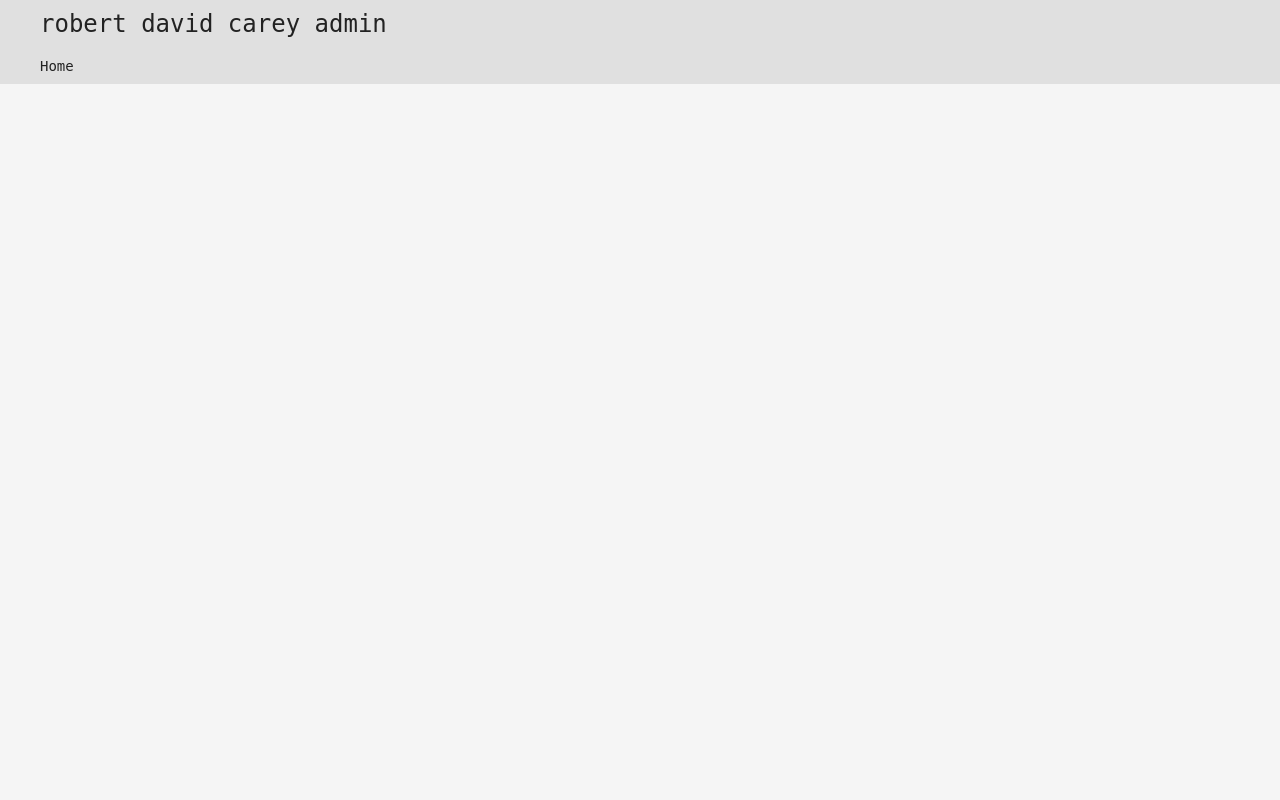
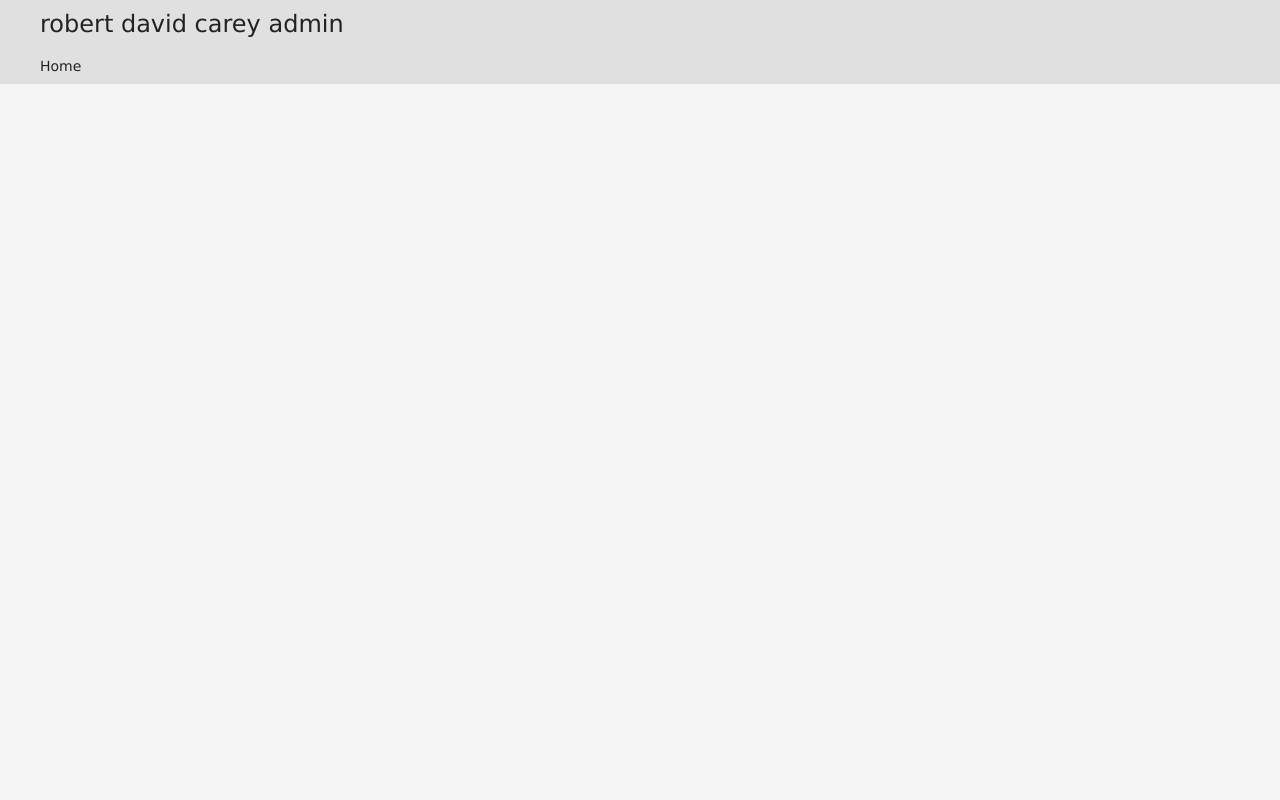
Before and after one commit to williamthazard/robertdavidcarey-web, a Django app: template templates/admin/base_site.html in a window 1280 px wide. Run offline with Django 5.2, Linux system fonts and the light colour scheme; the template is opened without the code that fills it, so the values that code supplies are empty; parts of the project's set-up code (start-up, migrations or seed data) failed here and were passed over.

Commit message:
style: change admin page font to Verdana for Bob's site

```diff
--- a/static/css/admin.css
+++ b/static/css/admin.css
@@ -151,7 +151,7 @@
    ========================================================================== */
 
 body, input, select, textarea, button {
-    font-family: "Roboto Mono", ui-monospace, monospace !important;
+    font-family: Verdana, sans-serif !important;
 }
 
 #container {
```
